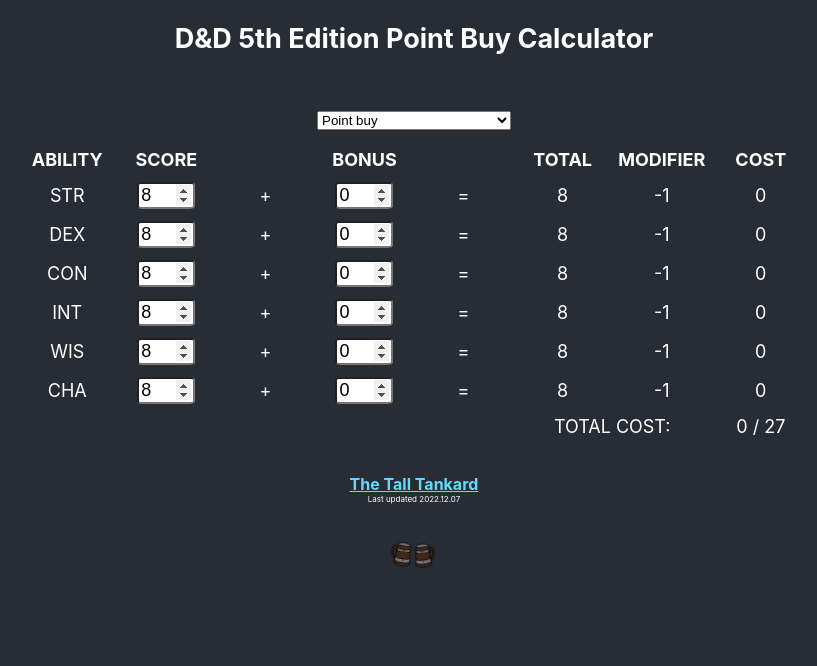
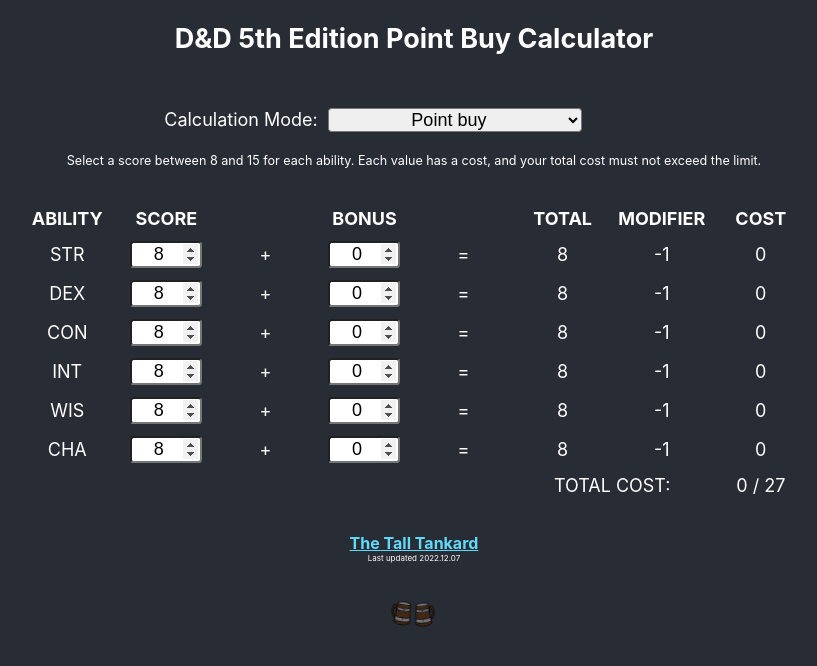
Before and after one commit to TheTallTankard/ability-calculator, a React (Create React App) app: page / in a window 1280 px wide. Shown: the top 666 px of the page, without its empty margins (226-1043 px from the left). Built offline with nearby package versions, Linux system fonts and the light colour scheme.

Commit message:
some re-org/cleanup and only showing components relevant to current mode selection

```diff
--- a/package.json
+++ b/package.json
@@ -8,6 +8,7 @@
     "@testing-library/react": "^13.4.0",
     "@testing-library/user-event": "^13.5.0",
     "react": "^18.2.0",
+    "react-bootstrap": "^2.7.0",
     "react-dom": "^18.2.0",
     "react-scripts": "^5.0.1",
     "web-vitals": "^2.1.4"
--- a/src/scripts/classes/ScoreModes.js
+++ b/src/scripts/classes/ScoreModes.js
@@ -1,11 +1,13 @@
 class ScoreModes {
+
     static PointBuy = "Point buy";
     static StandardArray = "Standard array";
     static Roll4D6DropLowest = "Roll 4D6 and drop the lowest";
 
-    constructor(displayText){
-        this.displayText = displayText;
-    }
+    static PointBuyDesc = "Select a score between 8 and 15 for each ability.  Each value has a cost, and your total cost must not exceed the limit.";
+    static StandardArrayDesc = "An array of numbers (15, 14, 13, 12, 10, 8) are given.  Assign one to each ability.  No two abilities may have the same value.";
+    static Roll4D6DropLowestDesc = "For each ability 4D6 will be rolled.  The lowest of the four rolls is dropped, and the remaining three are added together.  The sum is the ability score.";
+
 }
 
 export default ScoreModes;
--- a/src/scripts/components/AbilityRow.js
+++ b/src/scripts/components/AbilityRow.js
@@ -21,7 +21,7 @@
                 <td>=</td>
                 <td><span id={ability + "-total"}></span>{this.state.total}</td>
                 <td><span id={ability + "-modifier"}></span>{this.state.modifier}</td>
-                <td className="point-buy-visible"><span id={ability + "-cost"}></span>{this.state.cost}</td>
+                <td className="point-buy-conditional"><span id={ability + "-cost"}></span>{this.state.cost}</td>
             </tr>
         )
     }
--- a/src/scripts/components/Table.js
+++ b/src/scripts/components/AbilityTable.js
@@ -1,9 +1,10 @@
 import React from 'react';
-import '../../styles/Table.css';
+import '../../styles/AbilityTable.css';
+import Table from 'react-bootstrap/Table';
 import AbilityRow from './AbilityRow';
 
 
-class Table extends React.Component {
+class AbilityTable extends React.Component {
     constructor(props){
         super(props);
         this.updatePointsUsed = this.updatePointsUsed.bind(this);
@@ -20,8 +21,8 @@
 
     render(){
         return (
-            <div className="Table">
-                <table>
+            <div>
+                <Table>
                     <tbody>
                         <tr><td colSpan="8"></td></tr>
                         <tr className="header-row">
@@ -32,7 +33,7 @@
                             <td></td>
                             <td>TOTAL</td>
                             <td>MODIFIER</td>
-                            <td className='point-buy-visible'>COST</td>
+                            <td className='point-buy-conditional'>COST</td>
                         </tr>
                         <AbilityRow ability="str" scoreMode={this.props.scoreMode} onCostChange={this.updatePointsUsed} ></AbilityRow>
                         <AbilityRow ability="dex" scoreMode={this.props.scoreMode} onCostChange={this.updatePointsUsed} ></AbilityRow>
@@ -40,7 +41,7 @@
                         <AbilityRow ability="int" scoreMode={this.props.scoreMode} onCostChange={this.updatePointsUsed} ></AbilityRow>
                         <AbilityRow ability="wis" scoreMode={this.props.scoreMode} onCostChange={this.updatePointsUsed} ></AbilityRow>
                         <AbilityRow ability="cha" scoreMode={this.props.scoreMode} onCostChange={this.updatePointsUsed} ></AbilityRow>
-                        <tr className="point-buy-visible">
+                        <tr className="point-buy-conditional">
                             <td></td>
                             <td></td>
                             <td></td>
@@ -50,7 +51,7 @@
                             <td><span id="points-used">{this.state.pointsUsed}</span> / 27</td>
                         </tr>
                     </tbody>
-                </table>
+                </Table>
             </div>
         )
     }
@@ -72,4 +73,4 @@
     }
 }
 
-export default Table;
+export default AbilityTable;
--- a/src/scripts/components/Body.js
+++ b/src/scripts/components/Body.js
@@ -2,7 +2,7 @@
 import '../../styles/Body.css';
 import ScoreModes from '../classes/ScoreModes';
 import ScoreModeSelector from './ScoreModeSelector';
-import Table from './Table';
+import AbilityTable from './AbilityTable';
 
 
 class Body extends React.Component {
@@ -18,7 +18,7 @@
         return (
             <div className="Body">
                 <ScoreModeSelector onScoreModeChanged={this.updateScoreMode}></ScoreModeSelector>
-                <Table scoreMode={this.state.scoreMode}></Table>
+                <AbilityTable scoreMode={this.state.scoreMode}></AbilityTable>
             </div>
         )
     }
@@ -27,23 +27,30 @@
         this.setState((prevState) => ({scoreMode: e.target.value}))
 
         switch(e.target.value){
-            case ScoreModes.PointBuy: this.showPointBuyElements(); break;
-            case ScoreModes.StandardArray: this.hidePointBuyElements(); break;
-            case ScoreModes.Roll4D6DropLowest: this.hidePointBuyElements(); break;
+            case ScoreModes.PointBuy:
+                this.hideElementsByClass("roll-4d6-drop-low-conditional");
+                this.showElementsByClass("point-buy-conditional");
+                break;
+            case ScoreModes.StandardArray:
+                this.hideElementsByClass("roll-4d6-drop-low-conditional");
+                this.hideElementsByClass("point-buy-conditional");
+                 break;
+            case ScoreModes.Roll4D6DropLowest:
+                this.showElementsByClass("roll-4d6-drop-low-conditional");
+                this.hideElementsByClass("point-buy-conditional");
+                break;
         }
     }
 
-    showPointBuyElements(){
-        console.log("showing...");
-        var elements = document.getElementsByClassName("point-buy-visible");
+    showElementsByClass(className){
+        var elements = document.getElementsByClassName(className);
         for (let i = 0; i < elements.length; i++){
             elements[i].style.visibility = "visible";
         }
     }
 
-    hidePointBuyElements(){
-        console.log("hiding...");
-        var elements = document.getElementsByClassName("point-buy-visible");
+    hideElementsByClass(className){
+        var elements = document.getElementsByClassName(className);
         for (let i = 0; i < elements.length; i++){
             elements[i].style.visibility = "hidden";
         }
--- a/src/scripts/components/ScoreModeSelector.js
+++ b/src/scripts/components/ScoreModeSelector.js
@@ -1,21 +1,55 @@
 import React from 'react';
+import '../../styles/ScoreModeSelector.css'
 import ScoreModes from '../classes/ScoreModes.js'
+import Button from 'react-bootstrap/Button';
 
 class ScoreModeSelector extends React.Component {
     constructor(){
         super();
+        this.selectionChanged = this.selectionChanged.bind(this);
     }
 
     render(){
         return (
             <div className="ScoreModeSelector">
-                <select onChange={this.props.onScoreModeChanged}>
-                    <option value={ScoreModes.PointBuy}>{ScoreModes.PointBuy}</option>
-                    <option value={ScoreModes.StandardArray}>{ScoreModes.StandardArray}</option>
-                    <option value={ScoreModes.Roll4D6DropLowest}>{ScoreModes.Roll4D6DropLowest}</option>
-                </select>
+                <div>
+                    Calculation Mode:
+                    &nbsp;
+                    <select onChange={this.selectionChanged}>
+                        <option value={ScoreModes.PointBuy}>{ScoreModes.PointBuy}</option>
+                        <option value={ScoreModes.StandardArray}>{ScoreModes.StandardArray}</option>
+                        <option value={ScoreModes.Roll4D6DropLowest}>{ScoreModes.Roll4D6DropLowest}</option>
+                    </select>
+                    &nbsp;
+                    <Button className="roll-4d6-drop-low-conditional">Roll</Button>
+                </div>
+                <br />
+                <div id="score-mode-desc">{ScoreModes.PointBuyDesc}</div>
+                <br />
             </div>
         )
+    }
+
+    selectionChanged(e){
+        this.props.onScoreModeChanged(e);
+
+        switch(e.target.value){
+            case ScoreModes.PointBuy: this.showPointBuyDesc(); break;
+            case ScoreModes.StandardArray: this.showStandardArrayDesc(); break;
+            case ScoreModes.Roll4D6DropLowest: this.showRoll4D6DropLowestDesc(); break;
+        }
+    }
+
+    showPointBuyDesc(){
+        document.getElementById("score-mode-desc").innerHTML = ScoreModes.PointBuyDesc;
+    }
+
+    showStandardArrayDesc(){
+        document.getElementById("score-mode-desc").innerHTML = ScoreModes.StandardArrayDesc;
+    }
+
+    showRoll4D6DropLowestDesc(){
+        document.getElementById("score-mode-desc").innerHTML = ScoreModes.Roll4D6DropLowestDesc;
     }
 }
 
--- a/src/styles/Table.css
+++ b/src/styles/AbilityTable.css
@@ -1,9 +1,9 @@
-.Table table{
+table{
     max-width: 800px;
     margin: 0 auto;
 }
 
-.Table td {
+table td {
     width: 12.5%;
     padding: 5px;
 }
@@ -12,9 +12,7 @@
     font-weight: bold;
 }
 
-Table input,
-Table select {
-    width: 50px;
-    font-size: inherit;
-    border-radius: 10%;
+table input,
+table select {
+    width: 5vw;
 }
--- a/src/styles/App.css
+++ b/src/styles/App.css
@@ -16,3 +16,23 @@
 input[type=number]::-webkit-outer-spin-button {
    opacity: 1;
 }
+
+select, input, button {
+  font-size: inherit;
+  text-align: center;
+  border-radius: 0.2em;
+}
+
+button {
+  box-shadow: -2px 3px 2px #636e81;
+  border-style: none;
+}
+
+button:active {
+  transform: translateY(1px);
+  box-shadow: none;
+}
+
+button:hover {
+  background-color: rgb(182, 192, 194);
+}
--- /dev/null
+++ b/src/styles/ScoreModeSelector.css
@@ -0,0 +1,11 @@
+.ScoreModeSelector #score-mode-desc {
+    font-size: 70%;
+}
+
+.ScoreModeSelector button {
+    width: 6vw;
+}
+
+.ScoreModeSelector .roll-4d6-drop-low-conditional {
+    visibility: hidden;
+}
```
Also changed, not shown: 1 other file (tests, documents, lock files or other folders).
